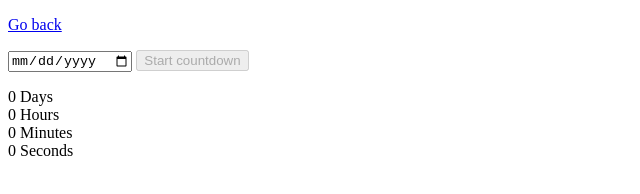
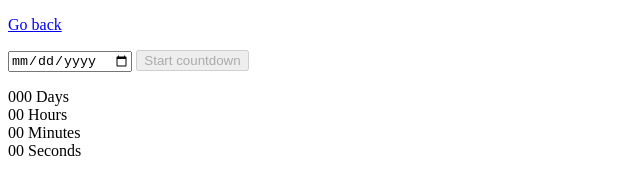
Before and after one commit to repro-tetris/goit-js-hw-11, a plain HTML site: page 02-timer.html in a window 1280 px wide. Shown: the full height of the page, 0-640 px from the left. Drawn offline with Linux system fonts and the light colour scheme.

Commit message:
Deploying to gh-pages from @ repro-tetris/goit-js-hw-11@8127acfc9c8d8cb58652720a420394762a9cf112 🚀

```diff
--- a/02-timer.html
+++ b/02-timer.html
@@ -1 +1 @@
-<!DOCTYPE html><html lang="en"><head><meta charset="UTF-8"><meta name="viewport" content="width=device-width, initial-scale=1.0"><title>Countdown timer</title><link rel="stylesheet" href="/goit-js-hw-11/02-timer.f38d3010.css"></head><style>#date-selector{margin-bottom:16px}</style><body> <p><a href="/goit-js-hw-11/index.html">Go back</a></p> <input type="date" id="date-selector"> <button type="button" data-start="" disabled="">Start countdown</button> <div class="timer"> <div class="field"> <span class="value" data-days="">0</span> <span class="label">Days</span> </div> <div class="field"> <span class="value" data-hours="">0</span> <span class="label">Hours</span> </div> <div class="field"> <span class="value" data-minutes="">0</span> <span class="label">Minutes</span> </div> <div class="field"> <span class="value" data-seconds="">0</span> <span class="label">Seconds</span> </div> </div> <script src="/goit-js-hw-11/02-timer.a6849280.js"></script> </body></html>
+<!DOCTYPE html><html lang="en"><head><meta charset="UTF-8"><meta name="viewport" content="width=device-width, initial-scale=1.0"><title>Countdown timer</title><link rel="stylesheet" href="/goit-js-hw-11/02-timer.f38d3010.css"></head><style>#date-selector{margin-bottom:16px}</style><body> <p><a href="/goit-js-hw-11/index.html">Go back</a></p> <input type="date" id="date-selector"> <button type="button" data-start="" disabled="">Start countdown</button> <div class="timer"> <div class="field"> <span class="value" data-days="">000</span> <span class="label">Days</span> </div> <div class="field"> <span class="value" data-hours="">00</span> <span class="label">Hours</span> </div> <div class="field"> <span class="value" data-minutes="">00</span> <span class="label">Minutes</span> </div> <div class="field"> <span class="value" data-seconds="">00</span> <span class="label">Seconds</span> </div> </div> <script src="/goit-js-hw-11/02-timer.a6849280.js"></script> </body></html>
```
